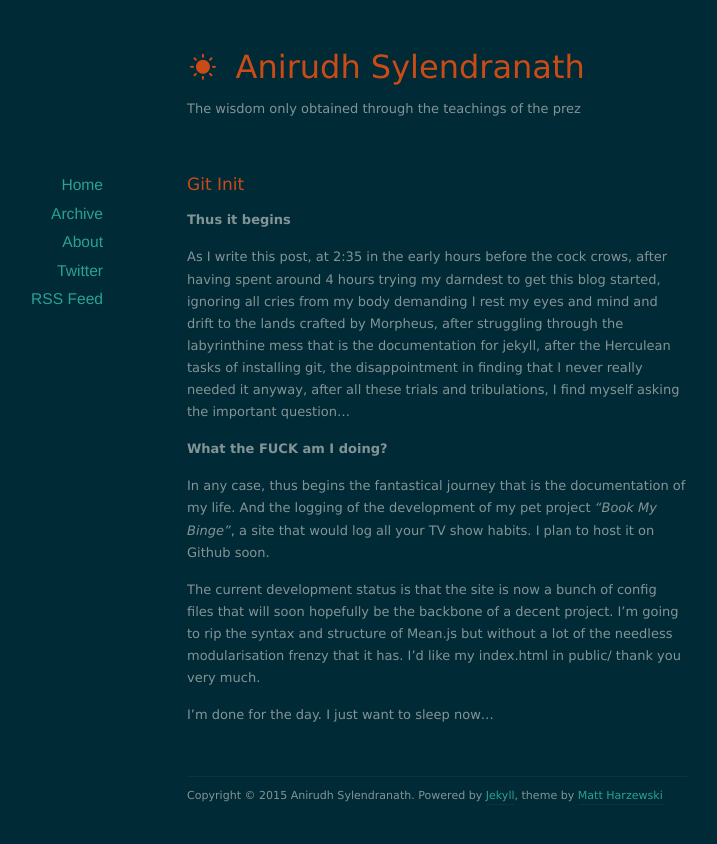
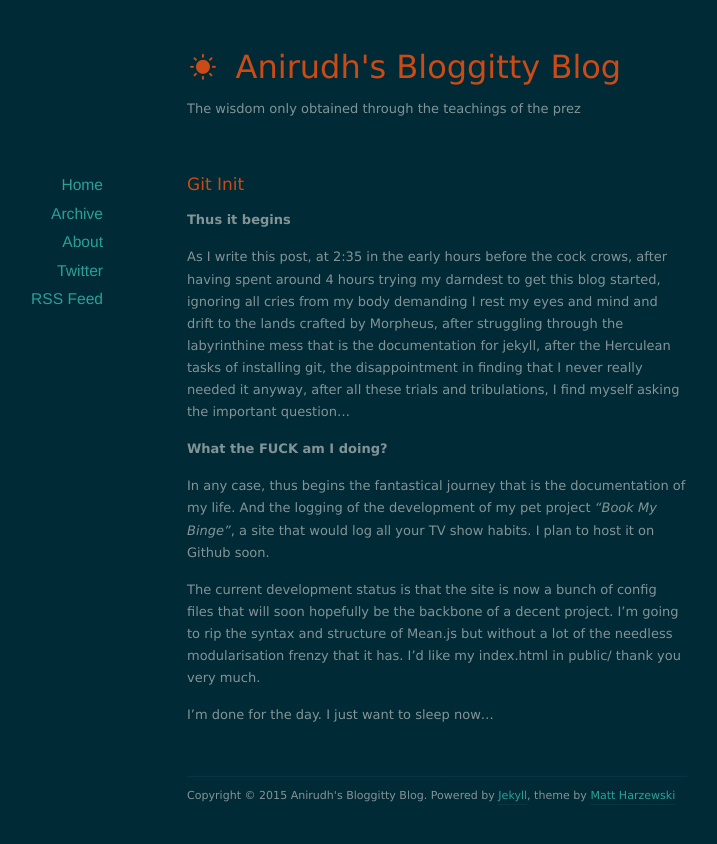
Before and after one commit to aniforprez/aniforprez.github.io, a Jekyll site: the page built from index.html, in a window 1280 px wide. Shown: the top 844 px of the page, without its empty margins (203-920 px from the left). Built offline with Jekyll 4.4.1, drawn with Linux system fonts in a browser that asks for light colours; nearby versions of some CDN libraries; the list of posts is cut into pages by our own code.

Commit message:
updated readme and blog title

```diff
--- a/_config.yml
+++ b/_config.yml
@@ -1,4 +1,4 @@
-name: Anirudh Sylendranath
+name: Anirudh's Bloggitty Blog
 url: http://aniforprez.github.io/
 description: The wisdom only obtained through the teachings of the prez
 
```
Also changed, not shown: README.md.
